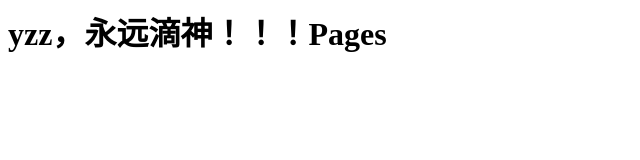
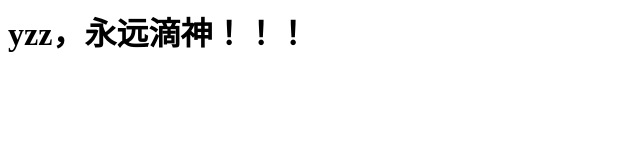
Before and after one commit to AdizeroYU/AdizeroYU.github.io, a plain HTML site: page index.html in a window 1280 px wide. Shown: the whole page, without its empty margins (0-640 px from the left). Drawn offline with Linux system fonts and the light colour scheme.

Commit message:
Update index.html

```diff
--- a/index.html
+++ b/index.html
@@ -1 +1 @@
-<h1>yzz，永远滴神！！！Pages</h1>
+<h1>yzz，永远滴神！！！</h1>
```
